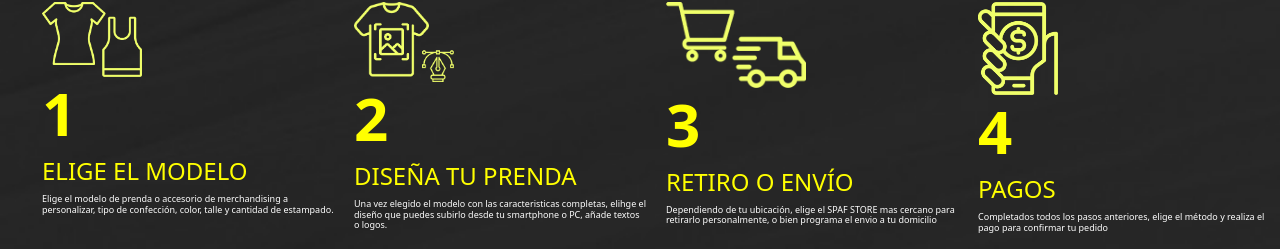
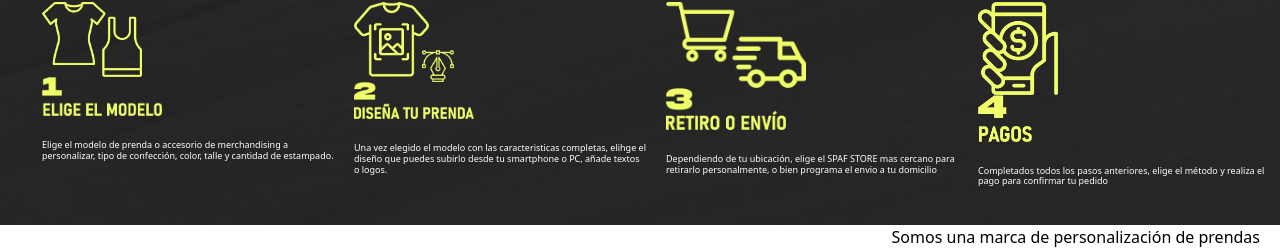
Before and after one commit to CodeMPok/spaf-web, a plain HTML site: page index.html in a window 1280 px wide. Shown: the part 732-981 px from the top of the page. Drawn offline with nearby package versions, Linux system fonts and the light colour scheme.

Commit message:
personaliza tu prenda

```diff
--- a/CSS/styles.css
+++ b/CSS/styles.css
@@ -98,8 +98,15 @@ li {
 }
 
 .pasos-items-list-title {
-    font-size: 150%;
-    color: yellow;
+    width: 40px;
+}
+
+.img-title{
+    width: 120px;
+}
+
+.img-title2{
+    width: 54px;
 }
 
 .pasos-items-list-subtitle {
--- a/index.html
+++ b/index.html
@@ -68,10 +68,10 @@
             <ul class="pasos-items">
                 <li class="pasos-items-list">
                     <img src="./asets/img/iconos/camiseta (1).png" alt="img-list" class="pasos-items-list-img">
-                    <h1 class="pasos-items-list-num">1</h1>
-                    <h3 class="pasos-items-list-title">
-                        ELIGE EL MODELO
-                    </h3>
+                    <div class="pasos-items-list-title">
+                        <img src="./asets/img/iconos/elige el modelo.png" alt="remera" class="img-title">
+                    </div>
+                    <br/>
                     <h5 class="pasos-items-list-subtitle">
                         Elige el modelo de prenda o accesorio de merchandising a personalizar, tipo de confección,
                         color, talle y cantidad de estampado.
@@ -79,10 +79,10 @@
                 </li>
                 <li class="pasos-items-list">
                     <img src="./asets/img/iconos/diseño.png" alt="img-list" class="pasos-items-list-img">
-                    <h1 class="pasos-items-list-num">2</h1>
-                    <h3 class="pasos-items-list-title">
-                        DISEÑA TU PRENDA
-                    </h3>
+                    <div class="pasos-items-list-title">
+                        <img src="./asets/img/iconos/diseña tu prenda.png" alt="diseña" class="img-title">
+                    </div>
+                    <br/>
                     <h5 class="pasos-items-list-subtitle">
                         Una vez elegido el modelo con las caracteristicas completas, elihge el diseño que puedes subirlo
                         desde tu smartphone o PC, añade textos o logos.
@@ -90,10 +90,10 @@
                 </li>
                 <li class="pasos-items-list">
                     <img src="./asets/img/iconos/carrito-de-compras.png" alt="img-list" class="pasos-items-list-img2">
-                    <h1 class="pasos-items-list-num">3</h1>
-                    <h3 class="pasos-items-list-title">
-                        RETIRO O ENVÍO
-                    </h3>
+                    <div class="pasos-items-list-title">
+                        <img src="./asets/img/iconos/retiro.png" alt="envio" class="img-title">
+                    </div>
+                    <br/>
                     <h5 class="pasos-items-list-subtitle">
                         Dependiendo de tu ubicación, elige el SPAF STORE mas cercano para retirarlo personalmente, o
                         bien programa el envio a tu domicilio
@@ -101,10 +101,10 @@
                 </li>
                 <li class="pasos-items-list">
                     <img src="./asets/img/iconos/pago-movil (1).png" alt="img-list" class="pasos-items-list-img3">
-                    <h1 class="pasos-items-list-num">4</h1>
-                    <h3 class="pasos-items-list-title">
-                        PAGOS
-                    </h3>
+                    <div class="pasos-items-list-title">
+                        <img src="./asets/img/iconos/pagos.png" alt="pago" class="img-title2">
+                    </div>
+                    <br/>
                     <h5 class="pasos-items-list-subtitle">
                         Completados todos los pasos anteriores, elige el método y realiza el pago para confirmar tu
                         pedido
```
